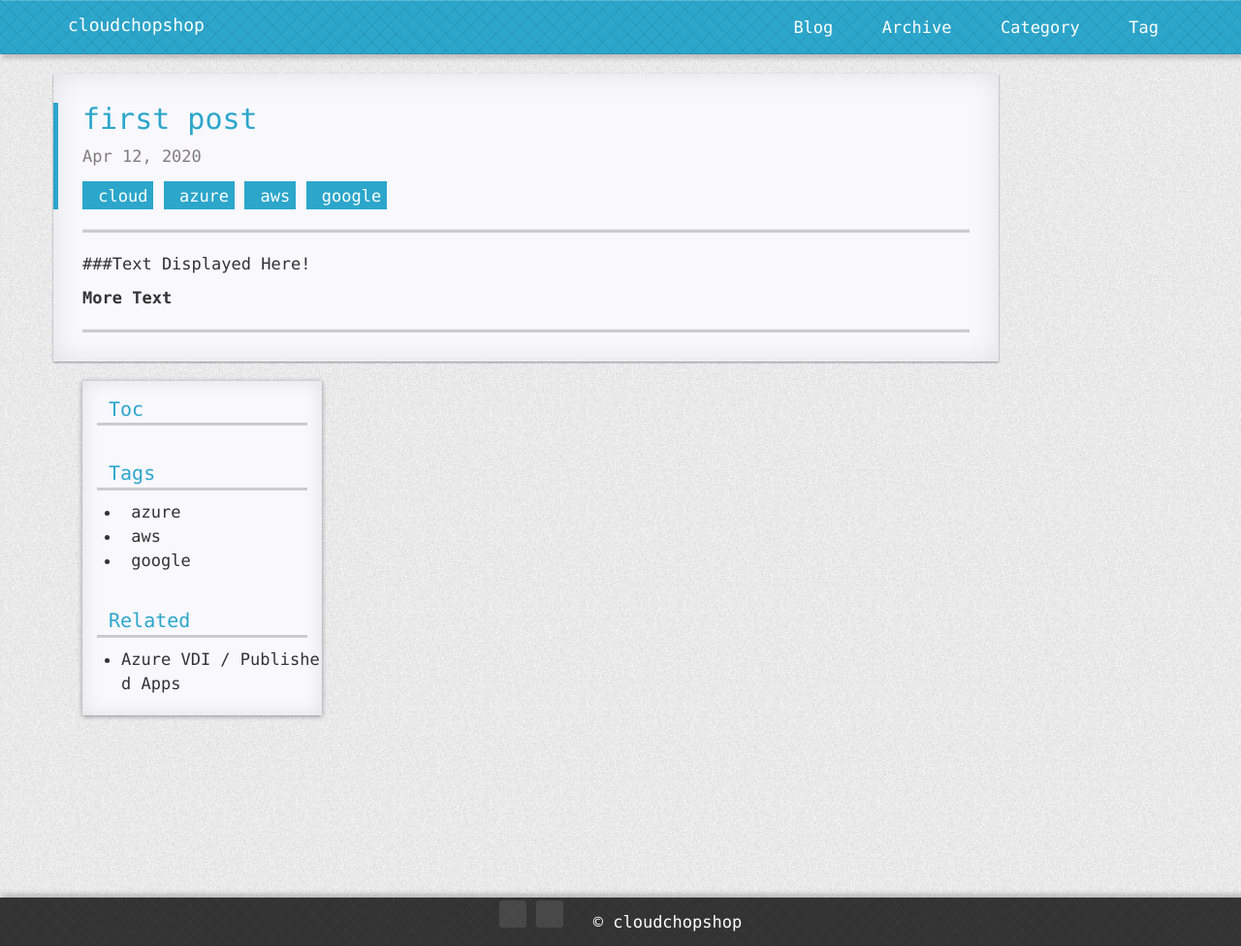
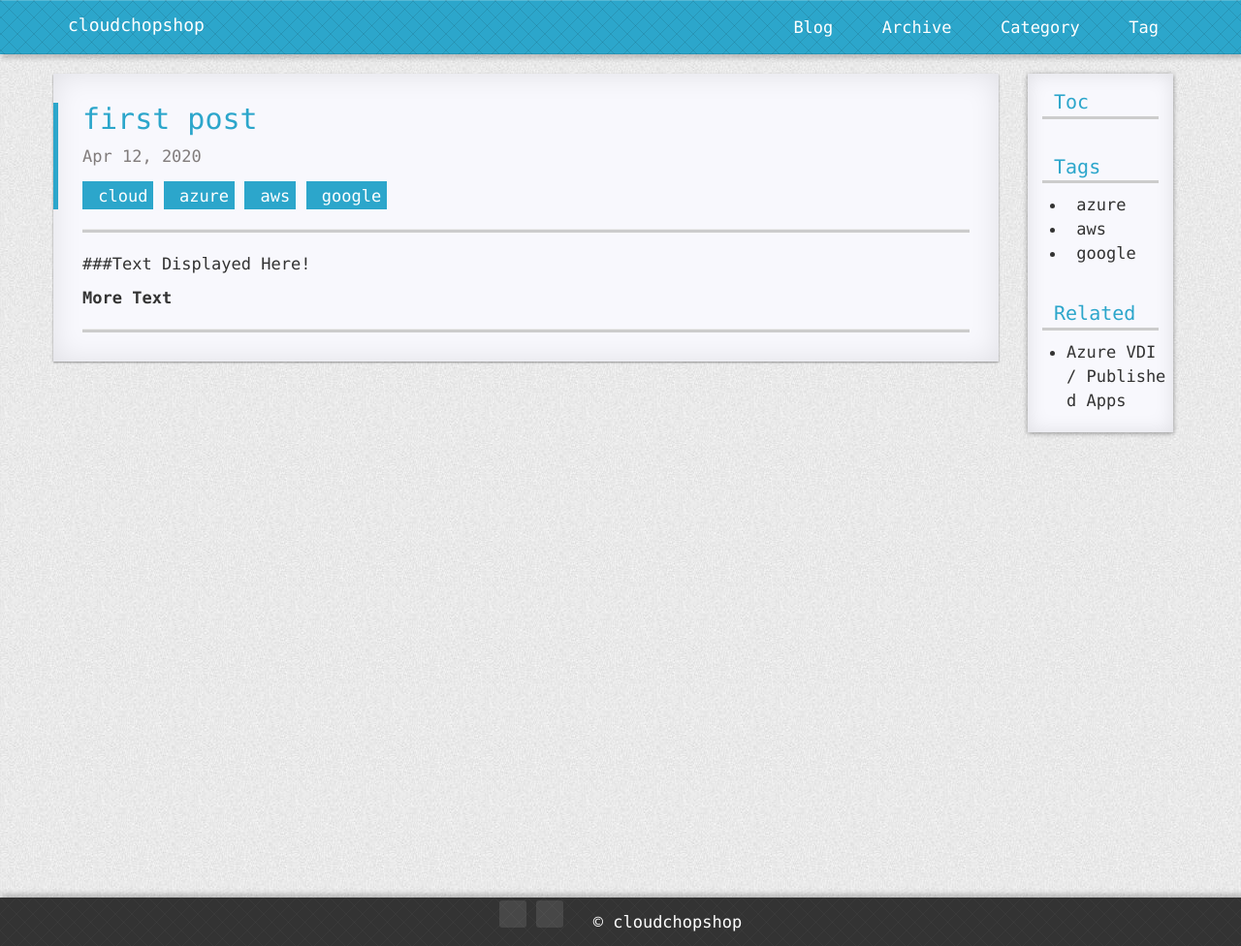
Before and after one commit to cloudchopshop/cloudchopshop.github.io, a Jekyll site: the page built from _posts/2020-04-12-first-post.md, in a window 1280 px wide. Shown: the whole page at 97% size. Built offline with Jekyll 4.4.1, drawn with Linux system fonts in a browser that asks for light colours; nearby versions of some CDN libraries; a style sheet for code colours, icons or effects is not loaded.

Commit message:
adjust page width

```diff
--- a/_layouts/post.html
+++ b/_layouts/post.html
@@ -35,7 +35,7 @@ layout: default
         </div>
         -->
     </div>
-    <div class="content-navigation col-lg-3">
+    <div class="content-navigation col-lg-2">
       <div class="shadow-bottom-center" >
         <div class="content-navigation-toc">
             <div class="content-navigation-header">
```
